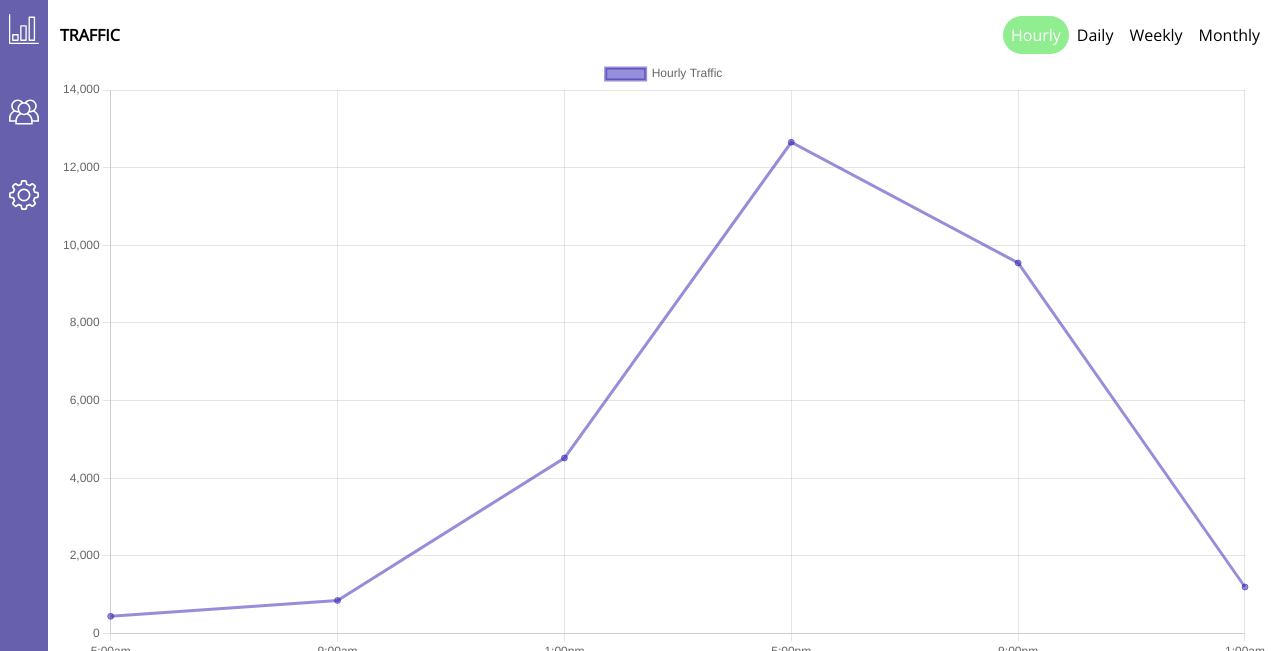
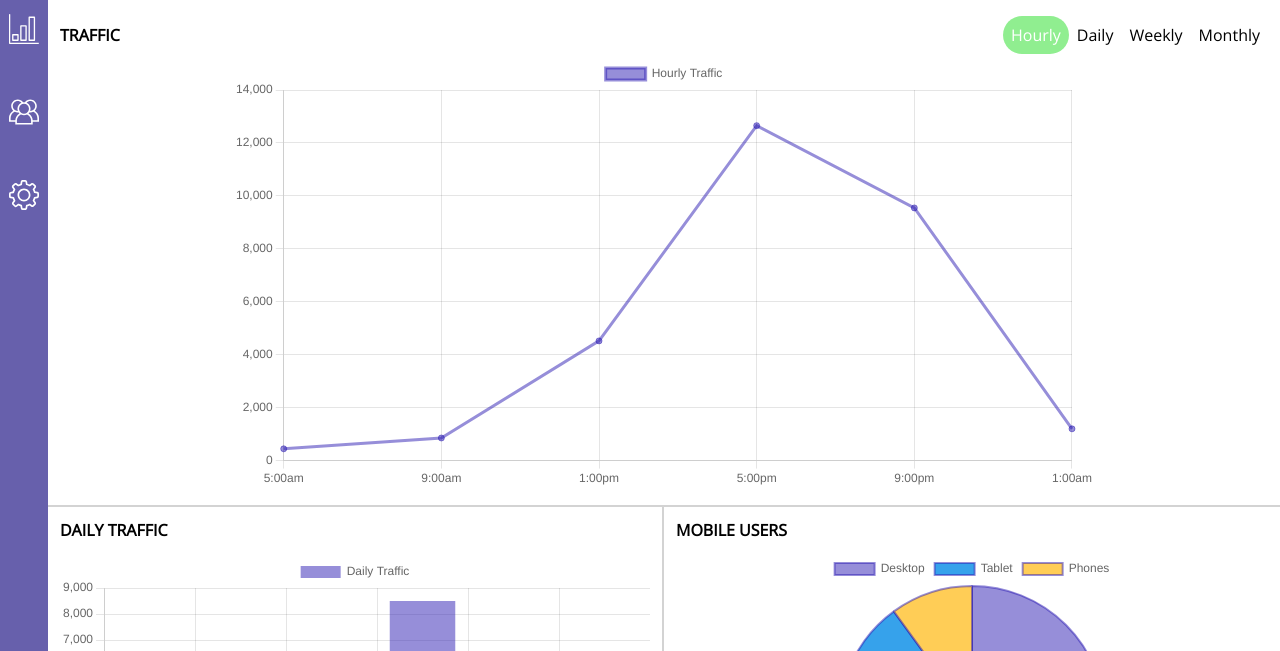
Before and after one commit to sgaona21/WebApp-Dashboard, a plain HTML site: page index.html in a window 1280 px wide. Shown: the part 149-800 px from the top of the page. Drawn offline with nearby package versions, Linux system fonts and the light colour scheme.

Commit message:
main graph size

```diff
--- a/css/style.css
+++ b/css/style.css
@@ -475,6 +475,10 @@ ul li {
     .trafficNavigation {
         margin-right: .75rem;
     }
+    #line-graph {
+        max-width: 95%;
+        margin: auto;
+    }
   }
 
 
@@ -507,4 +511,9 @@ ul li {
         .newMembers, .messageUser {
             border-right: solid lightgray 2px;
         }
+
+        #line-graph {
+            max-width: 70%;
+            margin: auto;
+        }
   }
```
Also changed, not shown: 2 other files.
